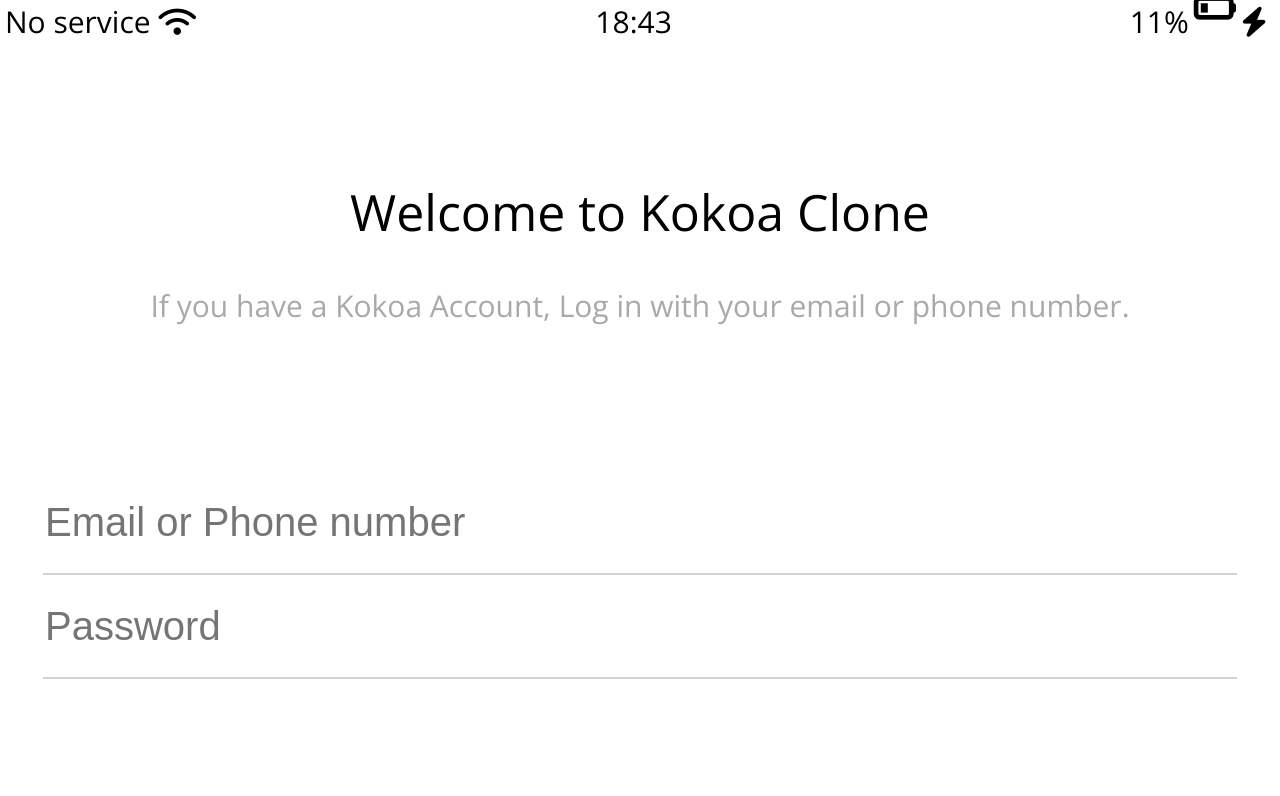
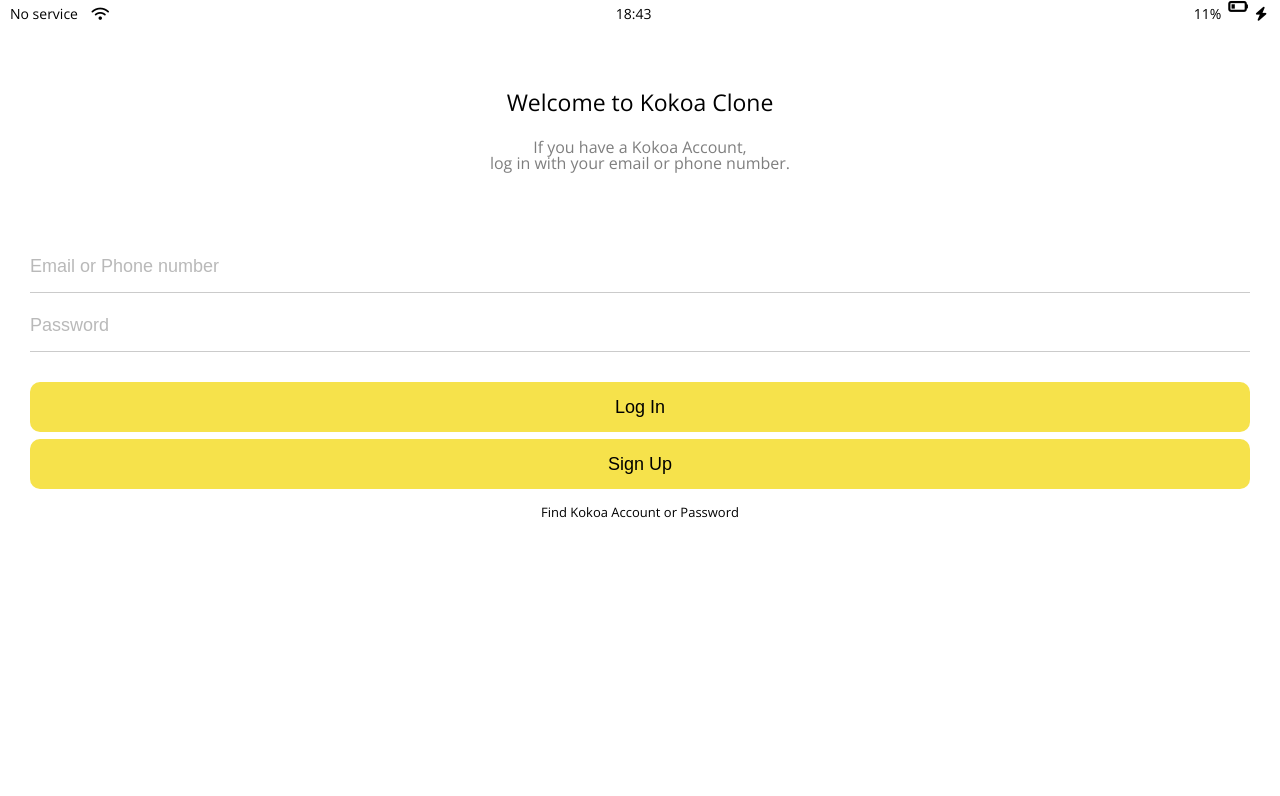
Before and after one commit to Lucas-Choi-17/cocoatalk_cloncoding, a plain HTML site: page index.html in a window 1280 px wide. Shown: the top 796 px of the page. Drawn offline with nearby package versions, Linux system fonts and the light colour scheme; files that its build step writes are made by us from their sources.

Commit message:
setting size of characters and outlines

```diff
--- a/css/login-form.css
+++ b/css/login-form.css
@@ -1,35 +1,38 @@
+@import "variables.css";
 #login-form {
   display: flex;
   flex-direction: column;
   align-items: center;
-  margin: 150px 45px 0;
+  margin: 0 30px 0;
 }
-input {
-  font-size: 40px;
-  height: 100px;
-  border-color: lightgray;
+#login-form input {
+  font-size: 18px;
+  opacity: 0.5;
+  padding: 15px 0;
+  border: none;
+  width: 100%;
+  margin-bottom: 7px;
 }
-input[type="text"] {
-  width: 100%;
-  color: lightgray;
-  border-style: none none solid;
+#login-form input:not([type="submit"]){
+  border-bottom: 1.5px solid rgba(0,0,0,0.4);
+  transition: border-color 0.3s ease-in-out;
 }
-input[type="password"] {
-  width: 100%;
-  color: lightgray;
-  border-style: none none solid;
-  margin-bottom: 100px;
+#login-form input:focus{
+  border-color: var(--yellow);
 }
-input[type="submit"] {
-  margin-top: 20px;
-  width: 100%;
-  height: 120px;
-  border-style: none;
+#login-form input[type="password"]{
+  margin-bottom: 30px;
+}
+#login-form input[type="submit"] {
+  background-color: var(--yellow);
+  cursor: pointer;
+  opacity: 1;
+  height: 50px;
   border-radius: 10px;
 }
 a {
-  color: gray;
-  margin-top: 40px;
-  font-size: 30px;
+  margin-top: 10px;
+  font-size: 13px;
   text-decoration: none;
+  color: inherit;
 }
--- a/css/status-bar.css
+++ b/css/status-bar.css
@@ -1,13 +1,13 @@
 .status-bar {
   margin-top: 7px;
-  font-size: 30px;
+  font-size: 14px;
   display: flex;
 }
 .status-bar__column {
   width: 33%;
 }
 .status-bar__column:first-child span {
-  margin-left: 5px;
+  margin: 0 10px;
 }
 .status-bar__column:nth-child(2) {
   display: flex;
@@ -18,5 +18,5 @@
   justify-content: flex-end;
 }
 .status-bar__column .fa-battery-quarter {
-  margin: 0 5px;
+  margin: 0 7px;
 }
--- a/css/style.css
+++ b/css/style.css
@@ -3,6 +3,7 @@
 @import "status-bar.css";
 @import "welcome-header.css";
 @import "login-form.css";
+
 body {
   font-family: "Open Sans", sans-serif;
 }
--- a/css/variables.css
+++ b/css/variables.css
@@ -0,0 +1,3 @@
+:root{
+    --yellow: #F6E24B;
+}
--- a/css/welcome-header.css
+++ b/css/welcome-header.css
@@ -1,15 +1,15 @@
 .welcome-header {
-  margin-top: 150px;
+  margin: 70px 0;
+  text-align: center;
   display: flex;
   flex-direction: column;
   align-items: center;
 }
 .welcome-header__title {
-  font-size: 50px;
+  font-size: 23px;
 }
 .welcome-header__text {
-  margin-top: 54px;
-  text-align: center;
-  font-size: 30px;
-  color: darkgray;
+  margin-top: 25px;
+  font-size: 16px;
+  opacity: 0.5;
 }
--- a/index.html
+++ b/index.html
@@ -2,7 +2,7 @@
 <html lang="en">
 
 <head>
-  <link rel="stylesheet" href="style.css">
+  <link rel="stylesheet" href="css/style.css">
   <meta charset="UTF-8">
   <title>Welcome to Kokoa Talk</title>
 </head>
@@ -24,13 +24,13 @@
   </div>
   <header class="welcome-header">
     <h1 class="welcome-header__title">Welcome to Kokoa Clone</h1>
-    <p class="welcome-header__text">If you have a Kokoa Account, Log in with your email or phone number.</p>
+    <p class="welcome-header__text">If you have a Kokoa Account,</br>log in with your email or phone number.</p>
   </header>
   <form id="login-form">
     <input type="text" placeholder="Email or Phone number" />
-    <input type="password" placeholder="Password"/>
+    <input type="password" placeholder="Password" />
     <input type="submit" value="Log In" />
-    <input type="submit" value="Sign Up"/>
+    <input type="submit" value="Sign Up" />
     <a href="#">Find Kokoa Account or Password</a>
   </form>
   <script src="https://kit.fontawesome.com/6478f529f2.js" crossorigin="anonymous"></script>
```
Also changed, not shown: 1 other file.
